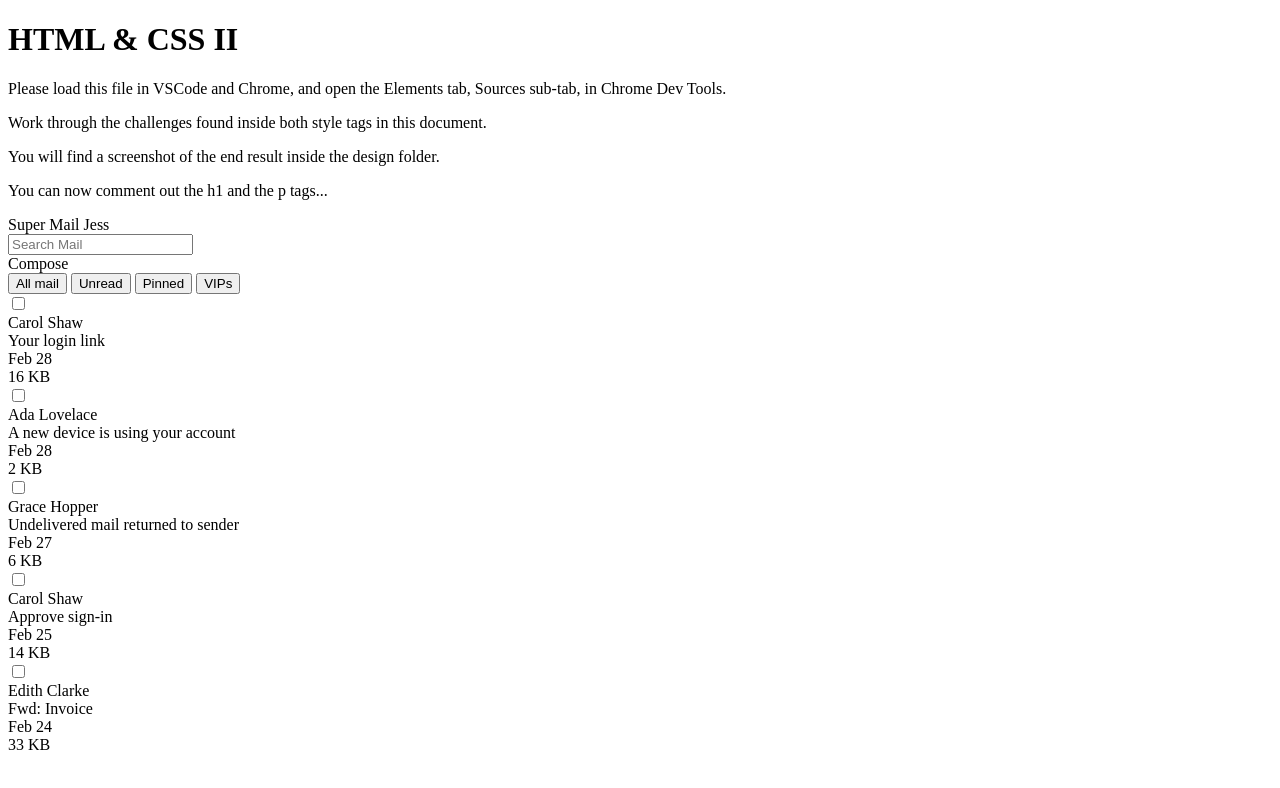
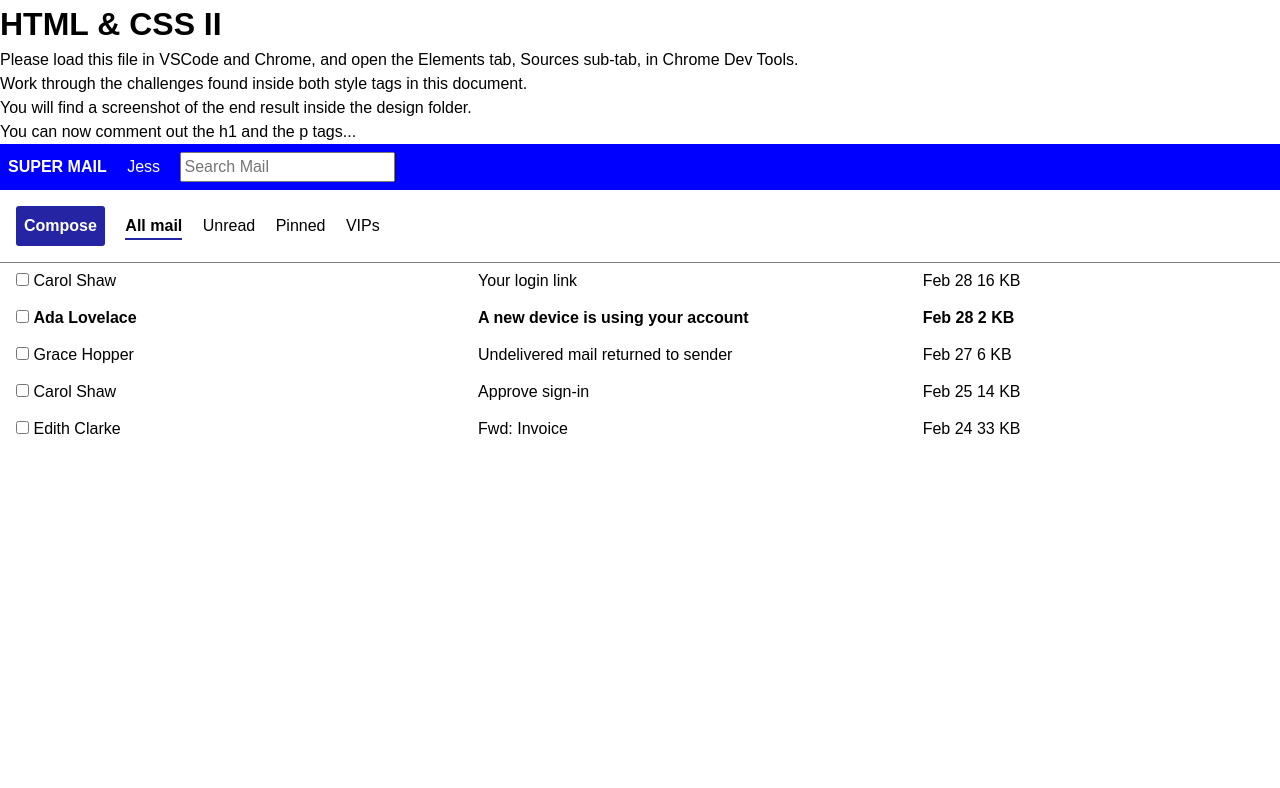
Before and after one commit to bloominstituteoftechnology/module-project-html-and-css-ii-BompongoA23, a plain HTML site: page index.html in a window 1280 px wide. Drawn offline with Linux system fonts and the light colour scheme.

Commit message:
Add files via upload

```diff
--- a/index.html
+++ b/index.html
@@ -5,8 +5,55 @@
   <meta charset="UTF-8">
   <style>
     /* 👉 Task 1- Apply the reset found on this page: https://www.joshwcomeau.com/css/custom-css-reset/ */
+/*
+  1. Use a more-intuitive box-sizing model.
+*/
+*, *::before, *::after {
+  box-sizing: border-box;
+}
+/*
+  2. Remove default margin
+*/
+* {
+  margin: 0;
+}
+/*
+  Typographic tweaks!
+  3. Add accessible line-height
+  4. Improve text rendering
+*/
+body {
+  line-height: 1.5;
+  -webkit-font-smoothing: antialiased;
+  font-family: arial;
+}
+/*
+  5. Improve media defaults
+*/
+img, picture, video, canvas, svg {
+  display: block;
+  max-width: 100%;
+}
+/*
+  6. Remove built-in form typography styles
+*/
+input, button, textarea, select {
+  font: inherit;
+}
+/*
+  7. Avoid text overflows
+*/
+p, h1, h2, h3, h4, h5, h6 {
+  overflow-wrap: break-word;
+}
+/*
+  8. Create a root stacking context
+*/
+#root, #__next {
+  isolation: isolate;
+}
+  </style>
 
-  </style>
   <style>
     /* 👉 Task 2- Target the body element.
     Apply a font family of Arial to the body element.
@@ -14,52 +61,95 @@
 
     /* 👉 Task 3- Target the element with id headerTop.
     Apply white color to the text, some padding using px or rem units, and a dark background color. */
-
+#headerTop{
+  background-color: blue;
+  color: white;
+  padding: 0.5rem;
+}
     /* 👉 Task 4- Target the divs that are directly nested underneath the id headerTop.
     Make them display as inline block, instead of block.
     This will make them render on the same line. */
-
+#headerTop div{
+  display: inline-block;
+}
     /* 👉 Task 5- Target the spans that are nested inside the id headerTop.
     Make them have some margin on the right.
     This will prevent the spans from crashing against one another. */
-
+#headerTop span{
+  margin-right: 1rem;
+}
     /* 👉 Task 6- Target the first span nested inside the element with id headerTop.
     Make it have a font weight of bold, and transform the text to uppercase. */
-
+.logo{
+  font-weight: bold;
+  text-transform: uppercase;
+}
     /* 👉 Task 7- Target the id headerBottom.
     Give it a bottom border of 1 pixel, solid gray, and a little bit of padding using px or rem units. */
-
+#headerBottom{
+  border-bottom: 1px solid gray;
+  padding: 1rem;
+}
     /* 👉 Task 8- Target the divs that are nested directly inside the element with id headerBottom.
     Make them display as inline block, instead of block.
     This will cause them to render on the same line.
     You can consolidate this rule with the one on step. 4 */
-
+#headerBottom > div{
+  display: inline-block;
+}
     /* 👉 Task 9- Target the "Compose" button, although note it's a div instead an actual button.
     Give it color, bold text, background, padding, border radius, margin right, and a cursor of pointer. */
-
+.logo2{
+  color: white;
+  font-weight: bold;
+  background-color: rgb(37, 37, 164);
+  padding: 0.5rem;
+  border-radius: 3px;
+  margin-right: 1rem;
+  cursor: pointer;
+}
     /* 👉 Task 10- Research how to remove all the default styling of button elements.
     Target the button elements inside the element with id headerBottom.
     Remove all their styling, give them a bit of margin to the right, and a cursor of pointer. */
-
+#headerBottom button{
+  background: none;
+	border: none;
+	padding: 0;
+	cursor: pointer;
+  margin-right: 1rem;
+}
     /* 👉 Task 11- Target the button element inside the id headerBottom that has a class of active
     Make the font weight be bolder, and add a bottom border of 2 pixels solid color (you choose the color).
     Add the class name to the "All mail" button. */
-
+    #headerBottom button.active{
+font-weight: bolder;
+border-bottom: 2px solid rgb(37, 37, 164);
+    }
     /* 👉 Task 12- Target all divs directly nested inside elements with a class of email,
     and make them display as inline-block elements.
     This will make each email render all its details in the same line*/
-
+.email div{
+  display: inline-block;
+}
     /* 👉 Task 13- Target the elements with a class of email.
     Give them some padding, bigger padding to the left, and a bottom border of very light grey. */
-
+.email{
+  padding: 0.4rem;
+  padding-left: 1rem;
+  border-bottom: 1px rgb(141, 137, 137) ;
+}
     /* 👉 Task 14- Target each div inside the element with a class of email.
     Make the email author and the email subject take 35% of the width of the parent element.
     Make the check, the date and the size take up 8% of the width of the parent element.
     This will arrange the details in visible columns. */
-
+.email-name, .email-subject{
+  width: 35%;
+}
     /* 👉 Task 15- Target the second email and have its font weight be bold.
     This will make it look "unread". */
-
+.email:nth-child(2){
+  font-weight: bold;
+}
     /* Well done! Check the design file to make sure you are close enough. */
 
   </style>
@@ -78,7 +168,7 @@
     <header>
       <div id="headerTop">
         <div>
-          <span>Super Mail</span>
+          <span class="logo">Super Mail</span>
           <span>Jess</span>
         </div>
         <div>
@@ -86,9 +176,9 @@
         </div>
       </div>
       <div id="headerBottom">
-        <div>Compose</div>
+        <div class="logo2">Compose</div>
         <div>
-          <button>All mail</button>
+          <button class="active">All mail</button>
           <button>Unread</button>
           <button>Pinned</button>
           <button>VIPs</button>
```
Also changed, not shown: styles.css (added).
